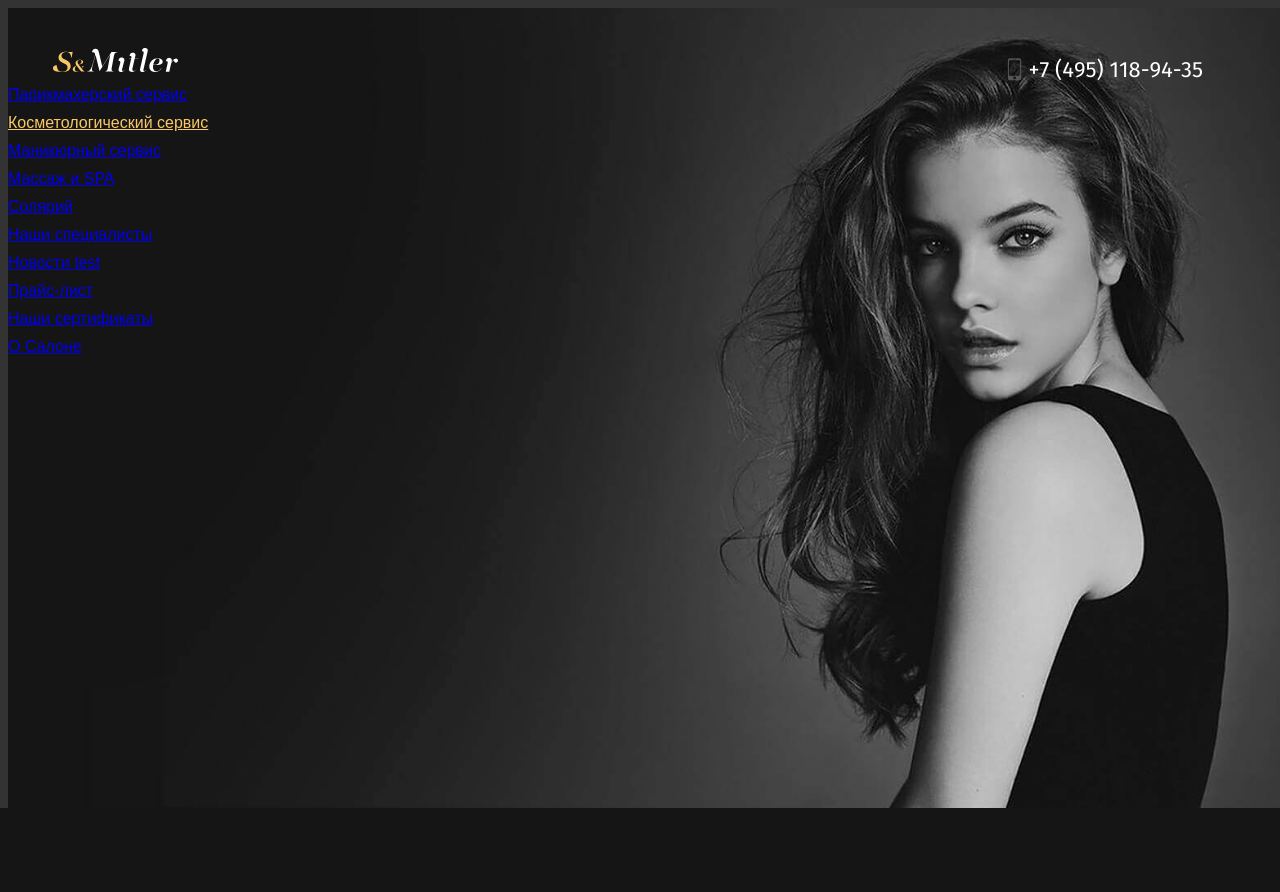
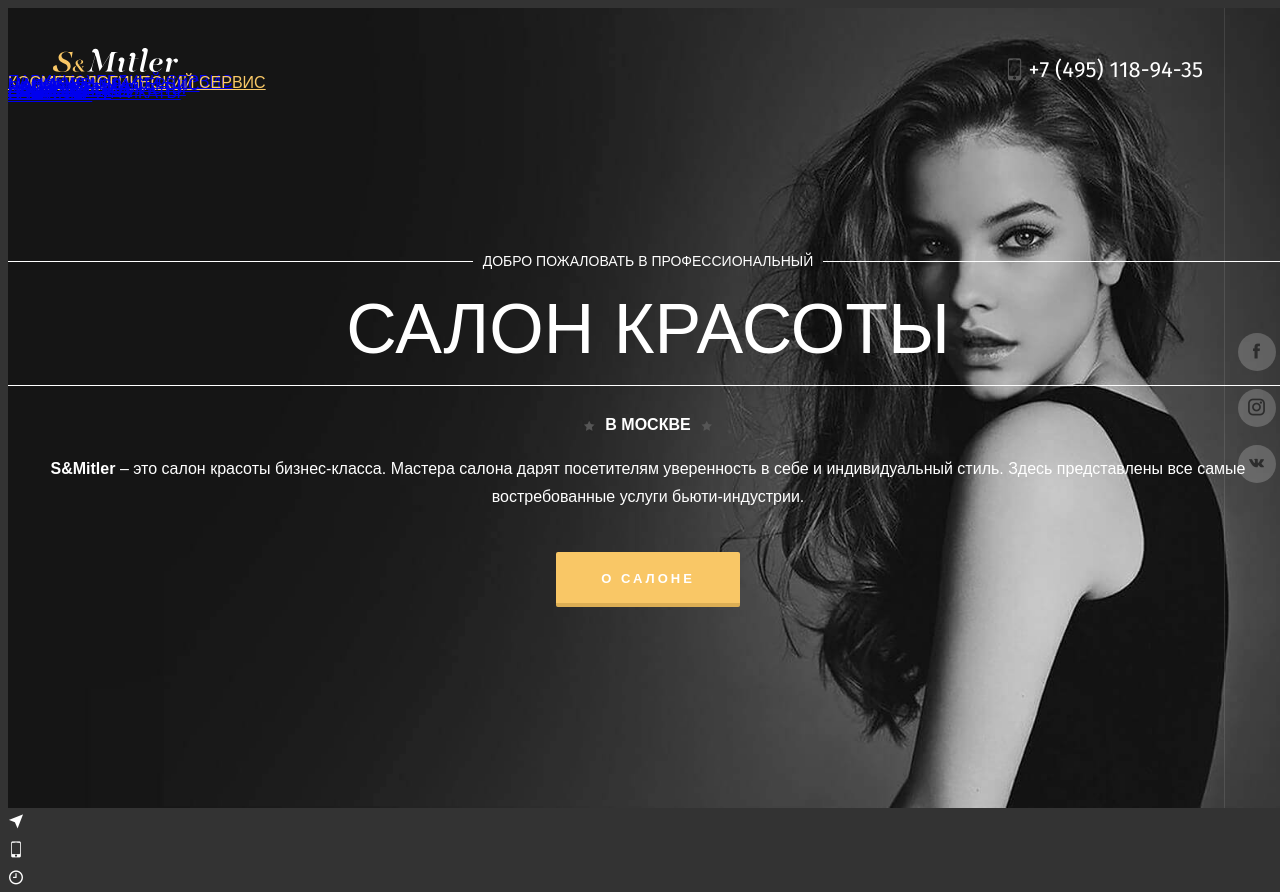
Before and after one commit to NickolasDzR/Smiller, a Node project: template src/views/index.pug in a window 1280 px wide. Before the commit the page ends 808 px from the top, so only its background shows below. Run offline with Node 20 templates, Linux system fonts and the light colour scheme; the template is opened without the code that fills it, so the values that code supplies are empty; style sheets or scripts are compiled from the project's sources; some libraries are stand-ins or nearby versions.

Commit message:
commit header

```diff
--- a/src/blocks/modules/my-header/my-header.js
+++ b/src/blocks/modules/my-header/my-header.js
@@ -27,10 +27,10 @@ $(function(){
     var api = $("#my-menu").data("mmenu");
     var $hamburger = $('.hamburger');
 
-        api.bind( "open:start", function() {
+        api.bind( "open:finish", function() { // start instead of finish will start animation at startup
             $hamburger.addClass('is-active');
         });
-        api.bind( "close:start", function() {
+        api.bind( "close:finish", function() {
             $hamburger.removeClass('is-active');
     });
 });
--- a/src/blocks/modules/my-header/my-header.pug
+++ b/src/blocks/modules/my-header/my-header.pug
@@ -42,3 +42,46 @@ mixin my-header()
             li
               a(href="#")
                 | О Салоне
+      div.header-flex
+        div.flex-center
+          div.container
+            div.row
+              div.col-sm-7
+                div.header-composition
+                  div.welcome
+                    p
+                      span
+                        | Добро пожаловать в профессиональный
+                    h1.h1
+                      | Салон красоты
+                    strong.city
+                      i.icon.icofont-star
+                      | В МОСКВЕ
+                      i.icon.icofont-star
+                  p.about-saloon
+                    span
+                      | S&Mitler
+                    |  – это салон красоты бизнес-класса. Мастера салона дарят посетителям уверенность в себе и индивидуальный стиль. Здесь представлены все самые востребованные услуги бьюти-индустрии.
+                  a.button(href="#")
+                    | О Салоне
+        div.header-social
+          nav.social
+            ul
+              li
+                a(href="#")
+                  i.icofont-facebook
+              li
+                a(href="#")
+                  i.icofont-instagram
+              li
+                a(href="#")
+                  i.icofont-vk
+      div.container-contacts
+        div.container
+          div.row
+            div.col-md-4
+              i.icofont-location-arrow
+            div.col-md-4
+              i.icofont-ui-touch-phone
+            div.col-md-4
+              i.icofont-clock-time
--- a/src/blocks/modules/my-header/my-header.scss
+++ b/src/blocks/modules/my-header/my-header.scss
@@ -38,14 +38,18 @@
   top: 35px;
 }
 
-.hamburger-inner, .hamburger-inner::before, .hamburger-inner::after {
+.hamburger-inner,
+.hamburger-inner::before,
+.hamburger-inner::after {
   border-radius: 0px;
   background-color: #fff;
   width: 34px;
   height: 2px;
 }
 
-.hamburger.is-active .hamburger-inner, .hamburger.is-active .hamburger-inner:after, .hamburger.is-active .hamburger-inner:before {
+.hamburger.is-active .hamburger-inner,
+.hamburger.is-active .hamburger-inner:after,
+.hamburger.is-active .hamburger-inner:before {
   background-color: #fff;
 }
 
@@ -55,7 +59,8 @@
   display: block;
 }
 
-.mm-navbars_bottom, .mm-navbars_top {
+.mm-navbars_bottom,
+.mm-navbars_top {
   position: static;
 }
 
@@ -69,11 +74,13 @@
   justify-content: center;
 }
 
-.mm-panels, .mm-panels > .mm-panel {
+.mm-panels,
+.mm-panels>.mm-panel {
   position: static;
 }
 
-.mm-navbars_bottom > .mm-navbar > :not(img):not(.mm-btn), .mm-navbars_top > .mm-navbar > :not(img):not(.mm-btn) {
+.mm-navbars_bottom>.mm-navbar> :not(img):not(.mm-btn),
+.mm-navbars_top>.mm-navbar> :not(img):not(.mm-btn) {
   flex: none;
 }
 
@@ -85,7 +92,7 @@
   color: $accent;
 }
 
-.mm-listitem_selected > .mm-listitem__text {
+.mm-listitem_selected>.mm-listitem__text {
   background-color: #333333;
 }
 
@@ -102,8 +109,130 @@
   transition: color .25s ease;
 }
 
-.mm-listitem__text::before,
+.mm-listitem__text::before {
+  content: '\ef01';
+  font-family: "IcoFont";
+  margin-right: 8px;
+  text-decoration: none;
+}
+
 .mm-listitem__text::after {
   content: '\ef01';
   font-family: "IcoFont";
+  margin-left: 8px;
+  text-decoration: none;
 }
+
+.city .icon {
+  font-size: 12px;
+  margin-right: 10px;
+  color: #555;
+  &:last-child {
+    margin-left: 10px;
+    margin-right: inherit;
+  }
+}
+
+.header-flex {
+  display: flex;
+  height: 100%;
+  position: relative;
+  top: 0;
+}
+
+.flex-center {
+  margin: auto;
+}
+
+.header-composition {
+  text-align: center;
+  position: relative;
+  .button {
+    margin-top: 25px;
+  }
+}
+
+.welcome strong {
+  margin-top: 25px;
+  display: block;
+ }
+
+.welcome p {
+ margin-top: 40px;
+ font-size: 14px;
+ text-transform: uppercase;
+ display: flex;
+ align-items: center;
+ white-space: nowrap;
+ margin-bottom: 0;
+}
+
+.about-saloon {
+  font-size: 16px;
+  span {
+    font-weight: bold;
+  }
+}
+
+.welcome p span {
+  margin: 0 10px;
+}
+
+.welcome p:before,
+.welcome p:after {
+  content: '';
+  height: 1px;
+  width: 100%;
+  position: relative;
+  background-color: #fff;
+  display: inline-block;
+  margin-bottom: 0;
+}
+
+.welcome {
+  h1 {
+    font-weight: 100;
+    font-size: 70px;
+    line-height: 1.6;
+    border-bottom: 1px solid #fff;
+    white-space: nowrap;
+
+  }
+}
+
+.header-social {
+  position: absolute;
+  display: flex;
+  right: 0;
+  top: 0;
+  height: 100%;
+  border-left: rgba(#fff, .1) 1px solid;
+  padding: 0 12.5px;
+}
+
+.social {
+  margin: auto;
+  ul, li {
+    margin: 0;
+    padding: 0;
+    list-style-type: none;
+  }
+  a {
+    text-decoration: none;
+    color: #2c2c2c;
+    font-size: 17px;
+    display: block;
+    background-color: rgba(#fff, .2);
+    width: 38px;
+    height: 38px;
+    text-align: center;
+    align-items: center;
+    margin: 18px 0;
+    line-height: 38px;
+    border-radius: 10em;
+    transition:background-color .25s ease;
+    &:hover {
+      background-color: rgba(#fff, .4)
+    }
+}
+}
--- a/src/styles/base/_fonts.scss
+++ b/src/styles/base/_fonts.scss
@@ -116,6 +116,35 @@ url("../../fonts/icofont.woff") format("woff");
   content: "\ef01";
 }
 
+.icofont-star:before
+{
+  content: "\f000";
+}
+
+.icofont-facebook:before
+{
+  content: "\ed37";
+}
+
+.icofont-instagram:before
+{
+  content: "\ed46";
+}
+
+.icofont-vk:before
+{
+  content: "\ed83";
+}
+
+.icofont-location-arrow:before
+{
+  content: "\ef78";
+}
+
+.icofont-clock-time:before
+{
+  content: "\eedc";
+}
 .icofont-xs
 {
   font-size: .5em;
--- a/src/styles/base/_general.scss
+++ b/src/styles/base/_general.scss
@@ -1,4 +1,108 @@
 h1, h2, h3, h4, h5, h6, ul {
     margin: 0;
     padding: 0;
+    line-height: 1.4px;
+    text-transform: uppercase;
 }
+
+.button {
+    display: inline-block;
+    border: none;
+    color: #fff;
+    text-decoration: none;
+    background-color: #f9c766;
+    padding: 16px 45px;
+    font-size: 13px;
+    text-transform: uppercase;
+    font-weight: 600;
+    letter-spacing: 3px;
+    -webkit-border-radius: 2px;
+    border-radius: 2px;
+    text-align: center;
+    position: relative;
+    outline: 0;
+    -webkit-transition: background-color .1s ease;
+    transition: background-color .1s ease
+  }
+
+  .button::after {
+    -webkit-transition: background-color .2s ease;
+    transition: background-color .2s ease;
+    position: absolute;
+    content: '';
+    height: 4px;
+    bottom: 0;
+    width: 100%;
+    background-color: #5c3e04;
+    opacity: .18;
+    -webkit-border-bottom-left-radius: 2px;
+    border-bottom-left-radius: 2px;
+    -webkit-border-bottom-right-radius: 2px;
+    border-bottom-right-radius: 2px;
+    left: 0
+  }
+
+  .button:focus,
+  .button:hover {
+    text-decoration: none;
+    color: #fff
+  }
+
+  .button:hover {
+    background-color: #fad07f
+  }
+
+  .button:hover::after {
+    opacity: .22
+  }
+
+  .button:active {
+    background-color: #f8be4d
+  }
+
+  .button:active::after {
+    opacity: .32
+  }
+
+  .button.button-white {
+    background-color: #fff;
+    color: #444
+  }
+
+  .button.button-white::after {
+    background-color: rgba(0, 0, 0, .6)
+  }
+
+  .button.button-white:hover::after {
+    background-color: rgba(0, 0, 0, .2)
+  }
+
+  .button.button-white:active::after {
+    background-color: rgba(0, 0, 0, .4)
+  }
+
+  .button.button-dark {
+    background-color: #4d4d4d;
+    color: #fff
+  }
+
+  .button.button-dark::after {
+    background-color: #f9c766;
+    opacity: 1
+  }
+
+  .button.button-dark:hover {
+    background-color: #5a5a5a
+  }
+
+  .button.button-dark:active {
+    background-color: #484848
+  }
+
+  .button.button-dark:active::after {
+    background-color: rgba(249, 199, 102, .2)
+  }
+
+  .button-wrap {
+    text-align: center
+  }
```
Also changed, not shown: src/styles/base/_icons.scss (+26 -2 lines), src/img/svg/svg-font/clock-time.svg (added), src/img/svg/svg-font/facebook.svg (added), src/img/svg/svg-font/gem-regular (1).svg (deleted), src/img/svg/svg-font/instagram.svg (added), src/img/svg/svg-font/location-arrow.svg (added), src/img/svg/svg-font/star.svg (added), src/img/svg/svg-font/vk.svg (added).
